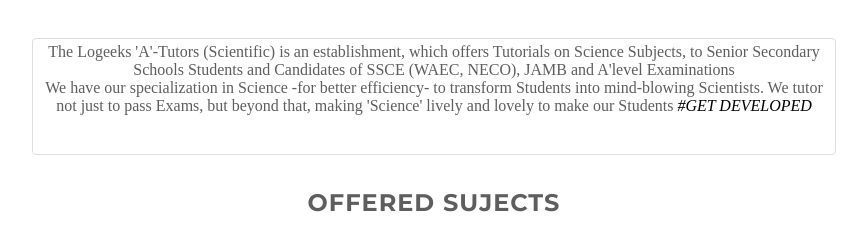
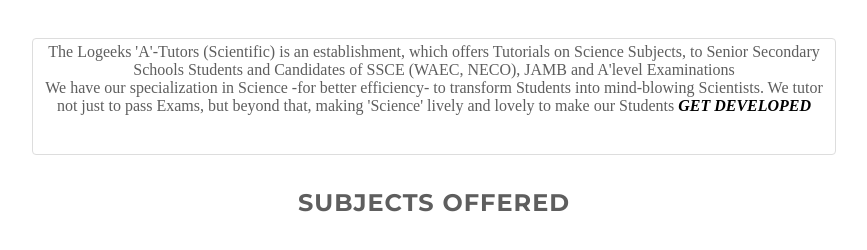
Before and after one commit to ak-logic/logeeks, a website: page index.html in a window 1280 px wide. Shown: the part 1245-1495 px from the top of the page, without its empty margins (206-1073 px from the left). Drawn offline with nearby package versions, Linux system fonts and the light colour scheme; some packages are replaced by stand-ins of ours.

Commit message:
About section updated

```diff
--- a/index.html
+++ b/index.html
@@ -155,11 +155,11 @@
                                 <br>
                             We have our specialization in Science -for better efficiency- to transform Students into mind-blowing Scientists. We tutor not just to
 
-                            pass Exams, but beyond that, making 'Science' lively and lovely to make our Students <i style="color: black">#GET DEVELOPED</i>
+                            pass Exams, but beyond that, making 'Science' lively and lovely to make our Students <i style="color: black"><strong>GET DEVELOPED</strong></i>
                         </p>
                         </div>
                         <p>
-                            <h3 id="subjects">OFFERED SUJECTS</h3>
+                            <h3 id="subjects">SUBJECTS OFFERED</h3>
                         </p>
                             <div class="row" style="font-family: 'Open Sans', 'Helvetica Neue', Arial, sans-serif; font-size: inherit;">
                                 <div class="col-xs-12 col-sm-6 col-md-6 col-lg-6">
```
